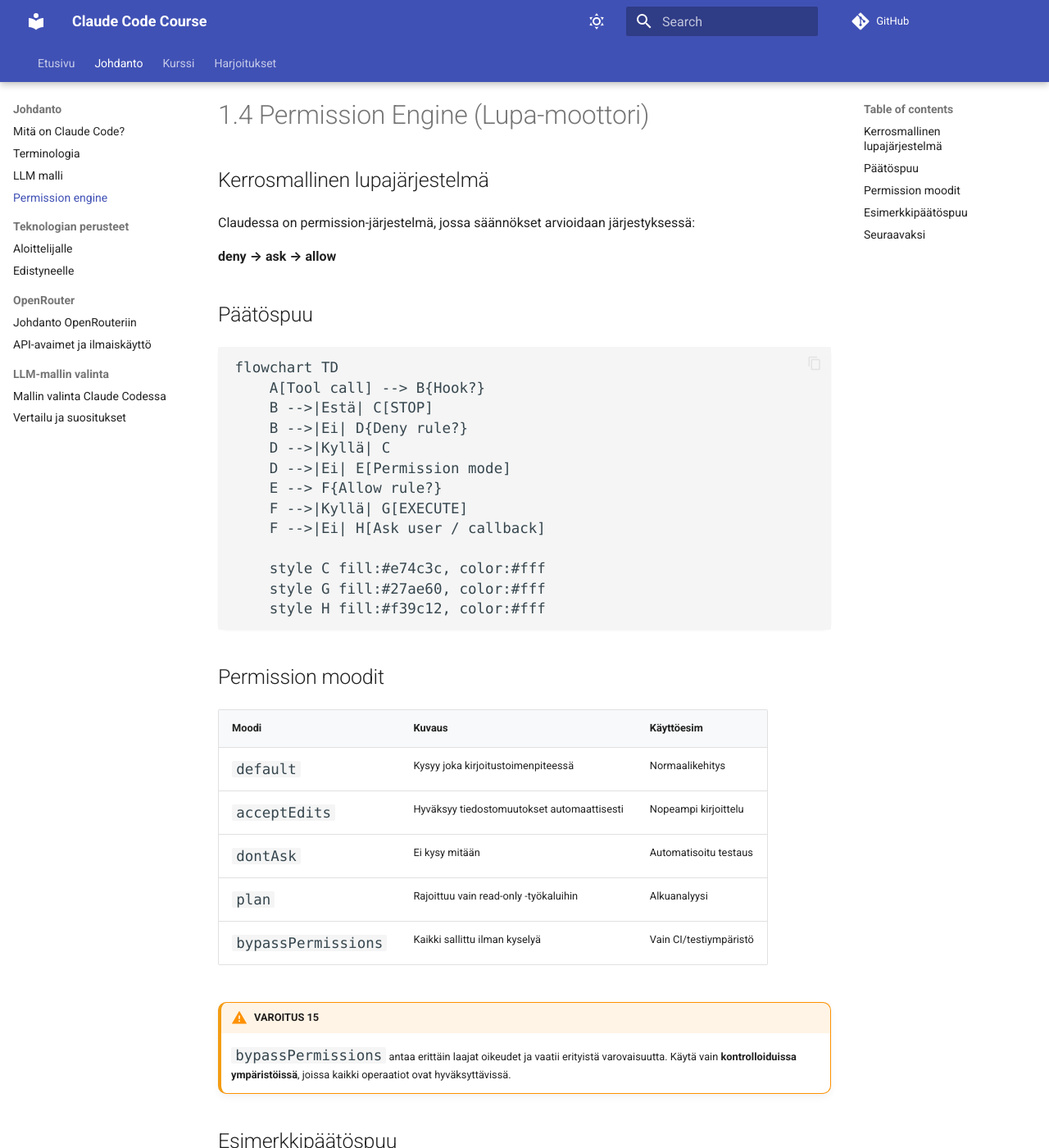
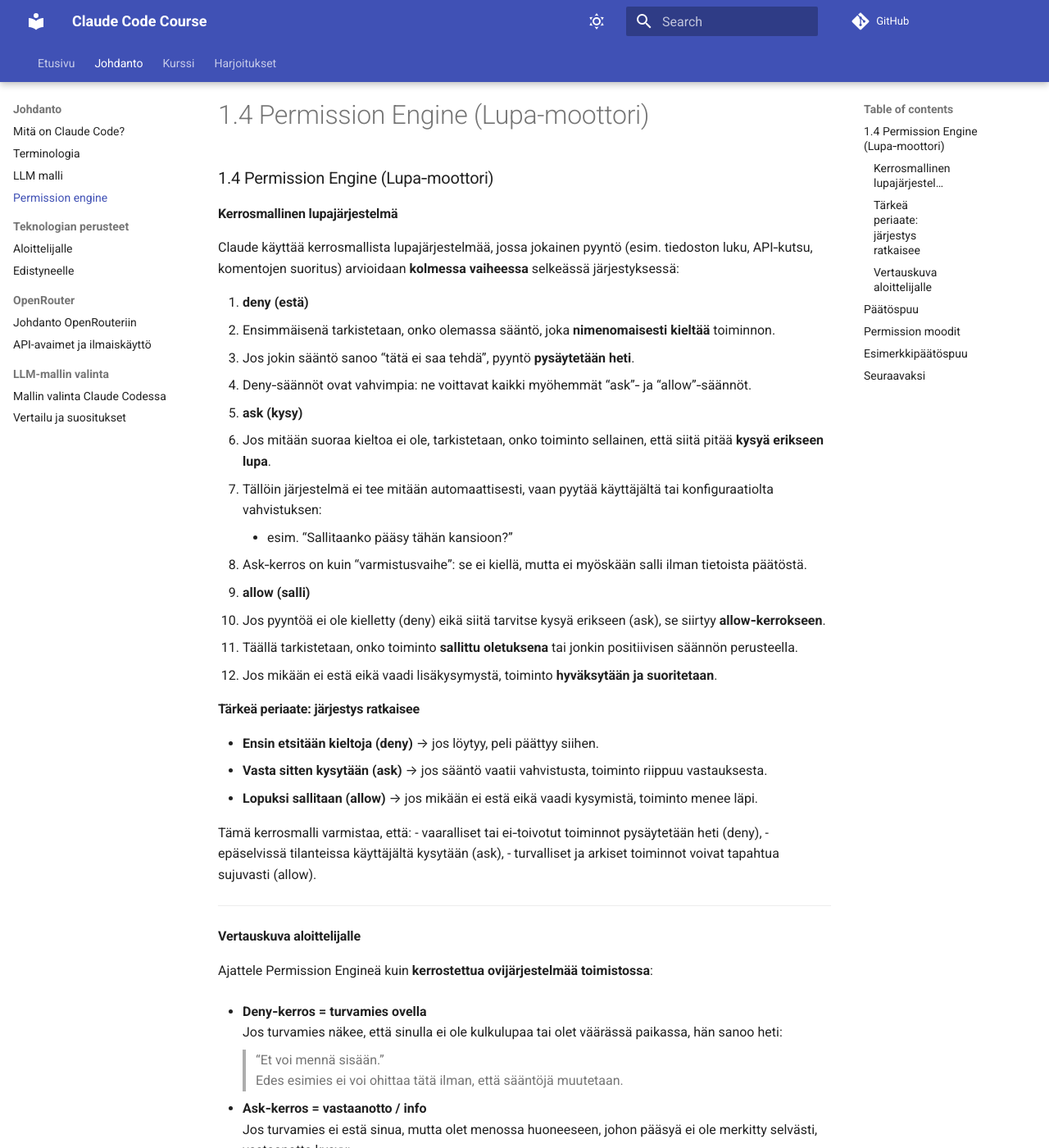
Before and after one commit to MipoRepo/claudecodecourse, an MkDocs documentation site: the page built from docs/johdanto/permission-engine.md, in a window 1280 px wide and 1400 px high. Shown: the whole window at 82% size. Built offline with MkDocs 1.6.1 and Material for MkDocs 9.7.7, drawn with Linux system fonts in a browser that asks for light colours; comment, search, counter and statistics services are not loaded; some of the changed text lies outside the part shown.

Commit message:
permission-engine dokumentin päivitys

```diff
--- a/docs/johdanto/permission-engine.md
+++ b/docs/johdanto/permission-engine.md
@@ -1,10 +1,60 @@
 # 1.4 Permission Engine (Lupa-moottori)
 
-## Kerrosmallinen lupajärjestelmä
+### 1.4 Permission Engine (Lupa‑moottori)
+#### Kerrosmallinen lupajärjestelmä
 
-Claudessa on permission-järjestelmä, jossa säännökset arvioidaan järjestyksessä:
+Claude käyttää kerrosmallista lupajärjestelmää, jossa jokainen pyyntö (esim. tiedoston luku, API‑kutsu, komentojen suoritus) arvioidaan **kolmessa vaiheessa** selkeässä järjestyksessä:
 
-**deny → ask → allow**
+1. **deny (estä)**
+   - Ensimmäisenä tarkistetaan, onko olemassa sääntö, joka **nimenomaisesti kieltää** toiminnon.
+   - Jos jokin sääntö sanoo “tätä ei saa tehdä”, pyyntö **pysäytetään heti**.
+   - Deny‑säännöt ovat vahvimpia: ne voittavat kaikki myöhemmät “ask”‑ ja “allow”‑säännöt.
+
+2. **ask (kysy)**
+   - Jos mitään suoraa kieltoa ei ole, tarkistetaan, onko toiminto sellainen, että siitä pitää **kysyä erikseen lupa**.
+   - Tällöin järjestelmä ei tee mitään automaattisesti, vaan pyytää käyttäjältä tai konfiguraatiolta vahvistuksen:
+     - esim. “Sallitaanko pääsy tähän kansioon?”
+   - Ask‑kerros on kuin “varmistusvaihe”: se ei kiellä, mutta ei myöskään salli ilman tietoista päätöstä.
+
+3. **allow (salli)**
+   - Jos pyyntöä ei ole kielletty (deny) eikä siitä tarvitse kysyä erikseen (ask), se siirtyy **allow‑kerrokseen**.
+   - Täällä tarkistetaan, onko toiminto **sallittu oletuksena** tai jonkin positiivisen säännön perusteella.
+   - Jos mikään ei estä eikä vaadi lisäkysymystä, toiminto **hyväksytään ja suoritetaan**.
+
+#### Tärkeä periaate: järjestys ratkaisee
+
+- **Ensin etsitään kieltoja (deny)** → jos löytyy, peli päättyy siihen.
+- **Vasta sitten kysytään (ask)** → jos sääntö vaatii vahvistusta, toiminto riippuu vastauksesta.
+- **Lopuksi sallitaan (allow)** → jos mikään ei estä eikä vaadi kysymistä, toiminto menee läpi.
+
+Tämä kerrosmalli varmistaa, että:
+- vaaralliset tai ei‑toivotut toiminnot pysäytetään heti (deny),
+- epäselvissä tilanteissa käyttäjältä kysytään (ask),
+- turvalliset ja arkiset toiminnot voivat tapahtua sujuvasti (allow).
+
+---
+
+#### Vertauskuva aloittelijalle
+
+Ajattele Permission Engineä kuin **kerrostettua ovijärjestelmää toimistossa**:
+
+- **Deny‑kerros = turvamies ovella**
+  Jos turvamies näkee, että sinulla ei ole kulkulupaa tai olet väärässä paikassa, hän sanoo heti:
+  > “Et voi mennä sisään.”
+  Edes esimies ei voi ohittaa tätä ilman, että sääntöjä muutetaan.
+
+- **Ask‑kerros = vastaanotto / info**
+  Jos turvamies ei estä sinua, mutta olet menossa huoneeseen, johon pääsyä ei ole merkitty selvästi, vastaanotto kysyy:
+  > “Onko sinulla lupa mennä tähän neuvotteluhuoneeseen?”
+  Vasta kun joku vahvistaa, sinut päästetään sisään.
+
+- **Allow‑kerros = avoin toimistotila**
+  Kun olet alueella, johon sinulla on kulkulupa, voit liikkua vapaasti:
+  > “Tähän avotilaan voit tulla ilman erillistä lupaa.”
+
+Claude toimii samalla logiikalla:
+ensin tarkistetaan, **onko tämä kielletty**, sitten **pitääkö tästä kysyä**, ja vasta lopuksi **sallitaanko tämä automaattisesti**.
+
 
 ## Päätöspuu
 
```
